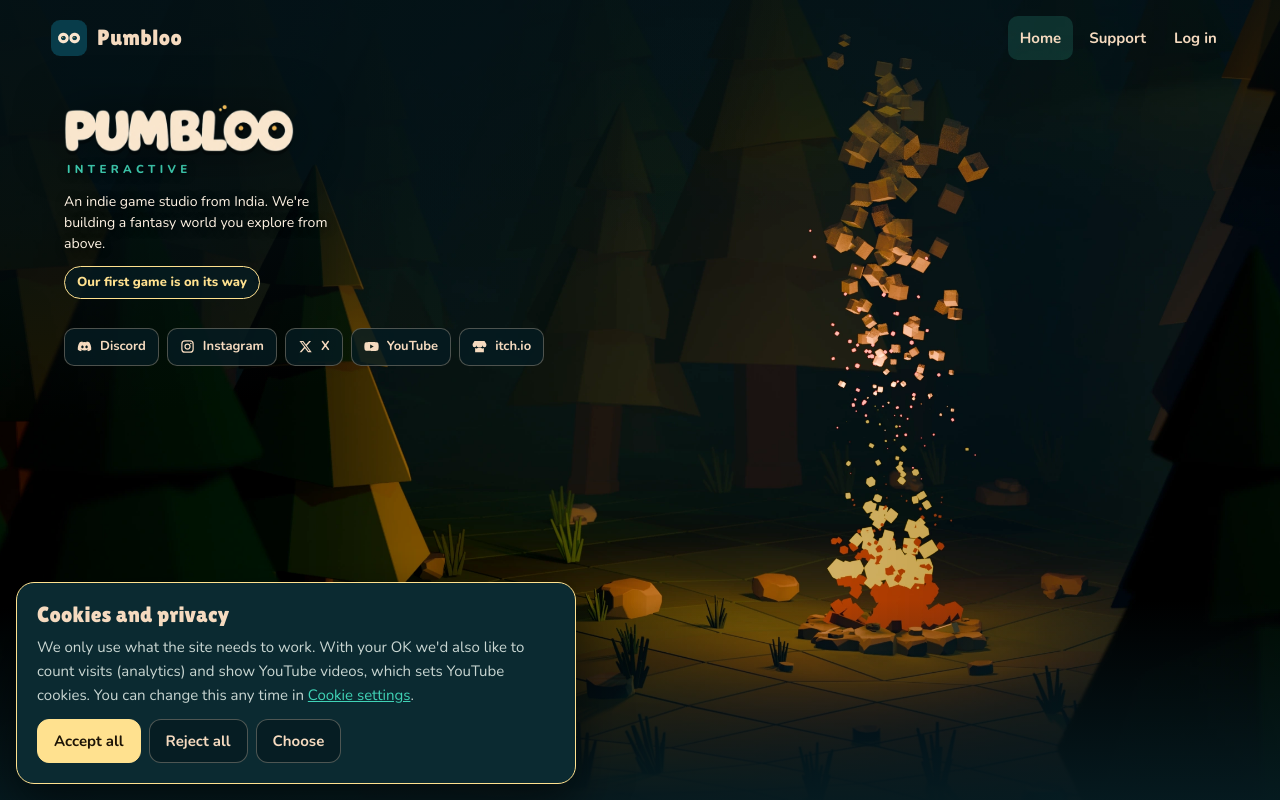
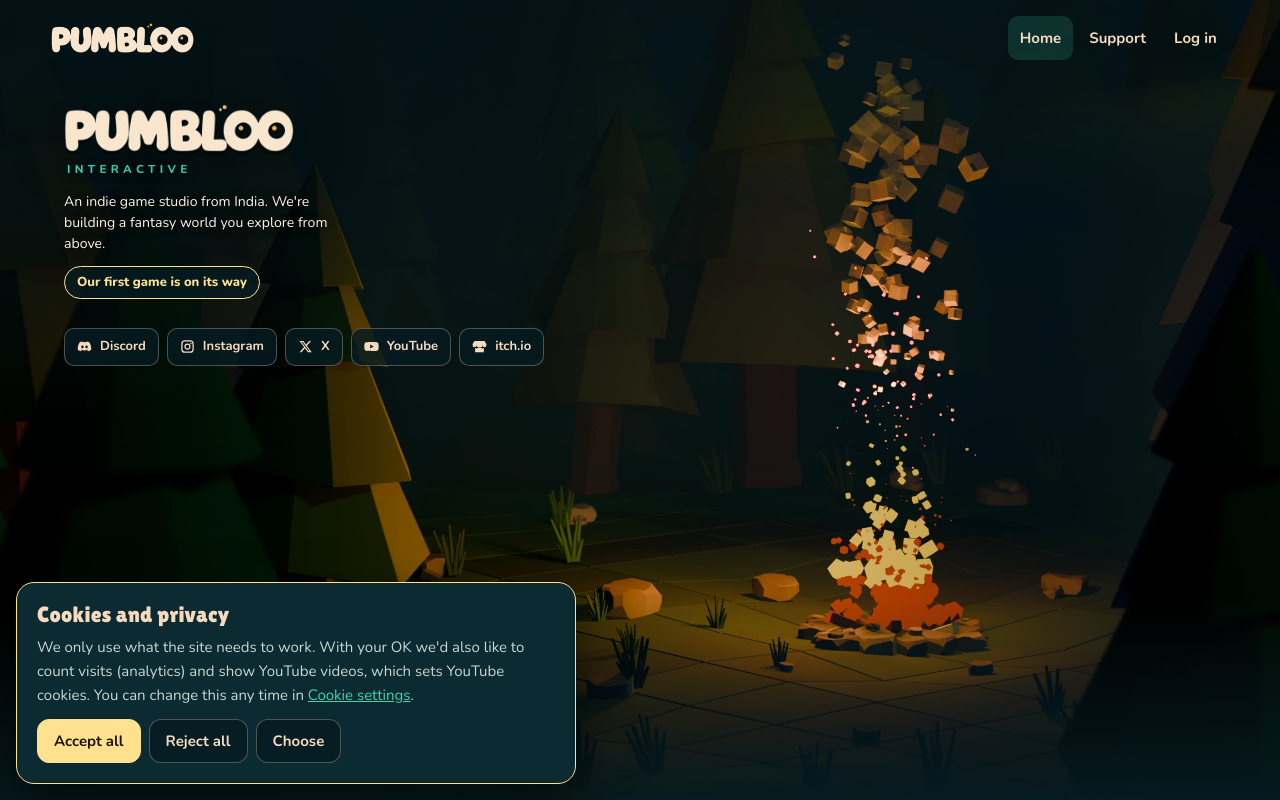
Before and after one commit to Pumbloo/pumbloo-website, a plain HTML site: page index.html in a window 1280 px wide. Shown: the top 800 px of the page. Drawn offline with Linux system fonts and the light colour scheme.

Commit message:
Add files via upload

```diff
--- a/assets/site.css
+++ b/assets/site.css
@@ -28,7 +28,8 @@ img,video{max-width:100%}
 .bar{position:absolute;top:0;left:0;right:0;z-index:20;display:flex;align-items:center;justify-content:space-between;gap:12px;padding:16px max(4vw,16px)}
 .bar.solid{position:sticky;background:rgba(6,28,34,.94);backdrop-filter:blur(8px);border-bottom:1px solid var(--line)}
 .brand{display:flex;align-items:center;gap:10px;color:var(--cream);text-decoration:none;font:22px/1 "Lilita One",sans-serif;letter-spacing:.02em}
-.brand img{width:36px;height:36px;border-radius:9px}
+.brand img{display:block;height:30px;width:auto}
+@media(max-width:600px){.brand img{height:24px}}
 .nav{display:flex;flex-wrap:wrap;gap:4px}
 .nav a{color:var(--cream);text-decoration:none;font-weight:700;font-size:15px;padding:10px 12px;border-radius:10px;min-height:44px;display:inline-flex;align-items:center}
 .nav a:hover,.nav a[aria-current=page]{background:rgba(64,211,182,.16);color:var(--cream)}
--- a/index.html
+++ b/index.html
@@ -18,7 +18,7 @@
 <body>
 <a class="skip" href="#main">Skip to content</a>
 <header class="bar">
-  <a class="brand" href="index.html"><img src="assets/icon.png" alt="" width="36" height="36">Pumbloo</a>
+  <a class="brand" href="index.html"><img src="assets/logo-wordmark.png" alt="Pumbloo Interactive home" width="1100" height="231"></a>
   <button class="btn menu" aria-expanded="false" aria-controls="nav">Menu</button>
   <nav id="nav" class="nav" aria-label="Main"><a href="index.html" aria-current=page>Home</a><a href="support.html">Support</a><a href="account.html">Log in</a></nav>
 </header>
```
Also changed, not shown: 404.html (+1 -1 lines), account.html (+1 -1 lines), cookies.html (+1 -1 lines), privacy.html (+1 -1 lines), refund.html (+1 -1 lines), support.html (+1 -1 lines), terms.html (+1 -1 lines).
